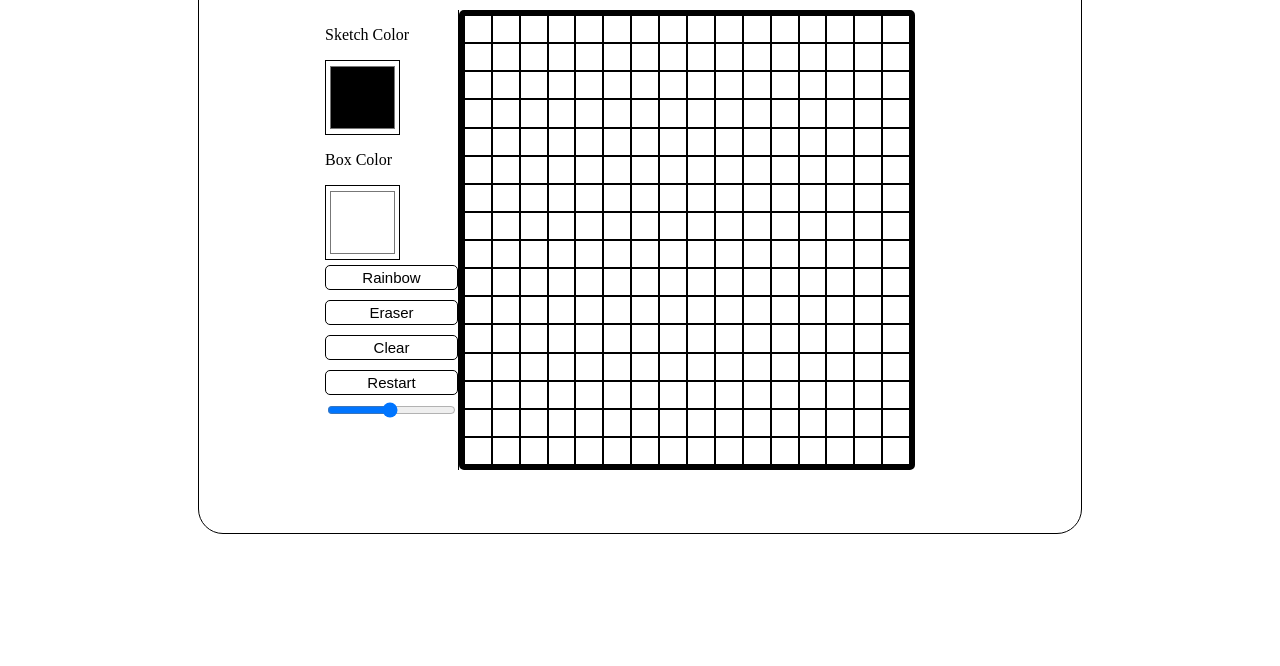
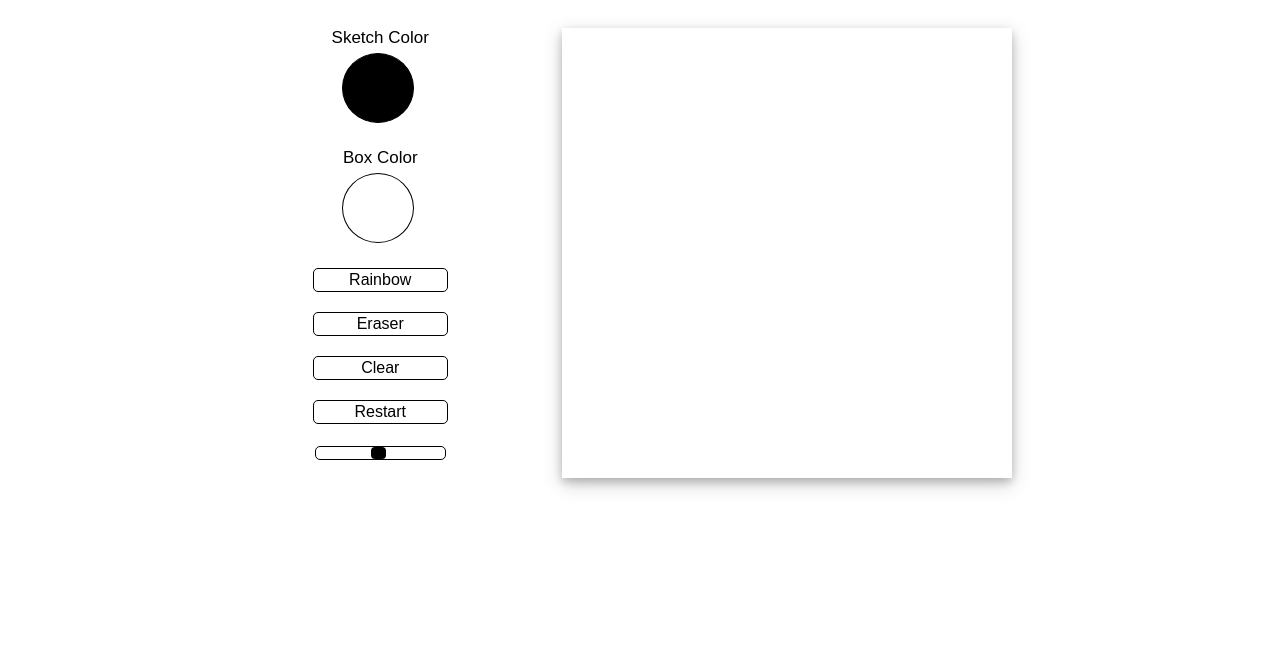
Before and after one commit to dswiggett/etch-a-sketch, a plain HTML site: page index.html in a window 1280 px wide. Shown: the part 134-800 px from the top of the page. Drawn offline with Linux system fonts and the light colour scheme; a web font is replaced by a local one.

Commit message:
Styled buttons, inputs, hover actions, grid, text, and overall design of project

```diff
--- a/style.css
+++ b/style.css
@@ -1,63 +1,97 @@
+/* Foundation */
+body {
+    font-family: "Anta", sans-serif;
+}
+
+.title {
+    font-size: 65px;
+    text-align: center;
+}
+
 .main-container {
     display: flex;
-    justify-content: space-evenly;
-    margin: 0 15%;
-    border: 1px solid black;
-    border-radius: 25px;
-    padding: 5% 10%;
+    justify-content: center;
+    gap: 10%;
+    margin: 0 10% 0 0;
 }
 
-.functionality, .buttons {
+/* Left Hand Buttons */
+.functionality {
     display: flex;
     flex-direction: column;
-    border-right: 1px solid black;
+    gap: 20px;
 }
 
-button {
-    background: none;
-    font-size: 15px;
-    border: 1px solid black;
-    border-radius: 5px;
-    padding: 3px 15px;
-    margin: 5px 0;
+span p {
+    margin: 0px;
+    text-align: center;
+    font-size: 17px;
 }
 
-button:hover {
-    cursor: pointer;
+input[type="color" i] {
+    height: 80px;
+    width: 80px;
+    border: none;
+    background-color: transparent;
+    position: relative;
+    left: 25px;
 }
 
-#color-picker {
-    background: none;
-    height: 75px;
-    width: 75px;
-}
-
-#background-picker {
-    background: none;
-    height: 75px;
-    width: 75px;
+input[type="color" i]::-webkit-color-swatch {
+    border: 1px solid black;
+    border-radius: 50%;
 }
 
 input:hover {
     cursor: pointer;
 }
 
+.background-picker:focus {
+    color: white;
+}
+
+input[type='range'] {
+    -webkit-appearance: none;
+    background-color: white;
+    border: 1px solid black;
+    border-radius: 5px;
+}
+
+input[type='range']::-webkit-slider-thumb {
+    width: 15px;
+    -webkit-appearance: none;
+    height: 12px;
+    border-radius: 4px;
+    background: black;
+}
+
+button {
+    background: none;
+    border: 1px solid black;
+    border-radius: 5px;
+    padding: 2px 5px;
+    font-family: "Anta", sans-serif;
+    font-size: 16px;
+}
+
+button:hover {
+    cursor: pointer;
+    background: rgb(235, 235, 235);
+}
+
+/* Game Box */
 .game-box {
-    margin-right: 40px;
+    margin-right: -15%;
     display: inline-grid;
     grid-template-columns: repeat(16, 2fr);
     grid-template-rows: repeat(16, 2fr);
-    border: 5px solid black;
-    border-radius: 5px;
+    border: none;
+    box-shadow: 0 4px 8px 0 rgba(0, 0, 0, 0.2), 0 6px 20px 0 rgba(0, 0, 0, 0.19);
+    border-radius: 3px;
     height: 450px;
     width: 450px;
 }
 
 .square {
     background-color: white;
-    border: 1px solid black;
 }
-
-.selected {
-    background-color: grey !important;
-}
```
